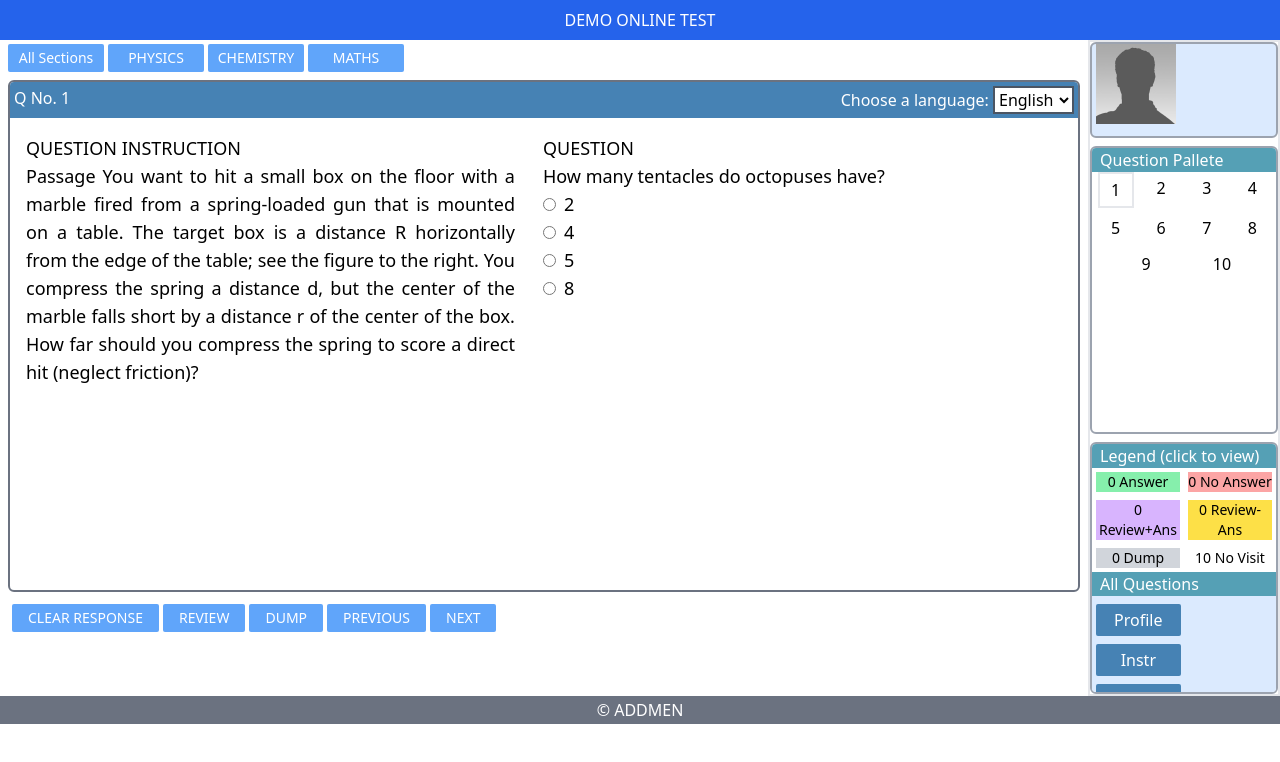
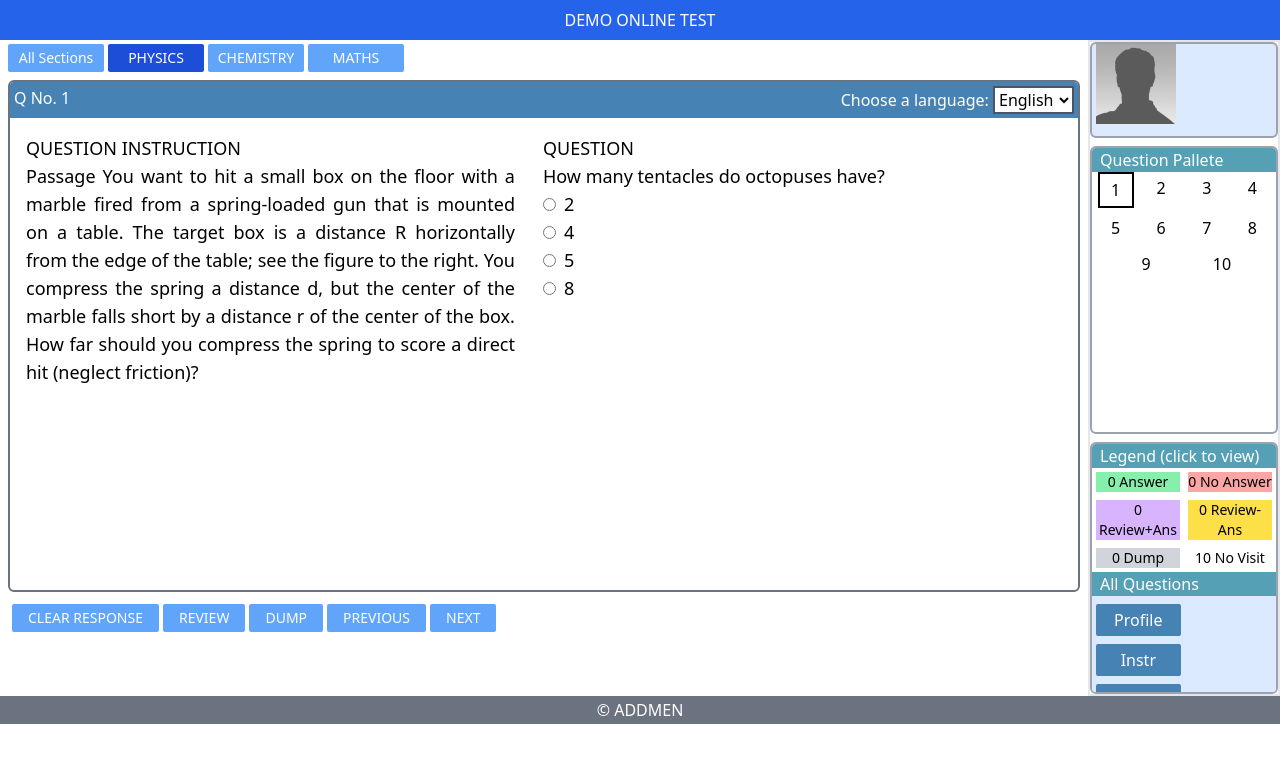
Before and after one commit to imon08/exam-panel, a Next.js app: page / in a window 1280 px wide. Shown: the top 762 px of the page. Built offline with nearby package versions, Linux system fonts and the light colour scheme.

Commit message:
submit button left

```diff
--- a/src/components/Navbar.jsx
+++ b/src/components/Navbar.jsx
@@ -1,44 +1,53 @@
+import { getActiveQuestion, setActiveQuestion } from "@/slices/colorSlice";
 import { setActiveTab } from "@/slices/navSlice";
 import React from "react";
-import { useDispatch } from "react-redux";
+import { useDispatch, useSelector } from "react-redux";
 
 const Navbar = () => {
   const dispatch = useDispatch();
+  const currentQ = useSelector(getActiveQuestion);
 
-  const handleClick = (value) => {
+  const handleClick = (value, pageNo) => {
     dispatch(setActiveTab(value));
+    dispatch(setActiveQuestion(pageNo));
   };
 
   return (
     <div className="w-[75%] flex gap-1 px-1 pt-1 h-8 ml-1">
       <p
-        className="navButtons"
+        className={`navButtons`}
         onClick={() => {
-          handleClick("all_sections");
+          handleClick("all_sections", 1);
         }}
       >
         All Sections
       </p>
       <p
-        className="navButtons"
+        className={`navButtons ${
+          currentQ >= 1 && currentQ <= 3 ? "bg-blue-700" : ""
+        }`}
         onClick={() => {
-          handleClick("physics");
+          handleClick("physics", 1);
         }}
       >
         PHYSICS
       </p>
       <p
-        className="navButtons"
+        className={`navButtons ${
+          currentQ >= 4 && currentQ <= 6 ? "bg-blue-700" : ""
+        }`}
         onClick={() => {
-          handleClick("chemisty");
+          handleClick("chemisty", 4);
         }}
       >
         CHEMISTRY
       </p>
       <p
-        className="navButtons"
+        className={`navButtons ${
+          currentQ >= 7 && currentQ <= 10 ? "bg-blue-700" : ""
+        }`}
         onClick={() => {
-          handleClick("maths");
+          handleClick("maths", 7);
         }}
       >
         MATHS
--- a/src/components/QuestionSection.jsx
+++ b/src/components/QuestionSection.jsx
@@ -4,7 +4,7 @@ import {
   setActiveQuestion,
   setAllColors,
 } from "@/slices/colorSlice";
-import React, { useEffect, useState } from "react";
+import React from "react";
 import { useDispatch, useSelector } from "react-redux";
 import QuestionCard from "./QuestionCard";
 import { questions } from "@/constants/Constants";
@@ -13,11 +13,6 @@ const QuestionSection = () => {
   const dispatch = useDispatch();
   const colors = useSelector(getColors);
   const currentQ = useSelector(getActiveQuestion);
-  // const [currentQ, setCurrentQ] = useState(colors[0].no);
-
-  // useEffect(() => {
-  //   dispatch(setActiveQuestion(currentQ));
-  // }, [currentQ]);
 
   const setCurrentQ = (val) => {
     dispatch(setActiveQuestion(val));
@@ -48,9 +43,10 @@ const QuestionSection = () => {
         }
         return obj;
       });
+      if (currentQ == 10) setCurrentQ(1);
+      else setCurrentQ(currentQ + 1);
     }
-    if (currentQ == 10) setCurrentQ(1);
-    else setCurrentQ(currentQ + 1);
+
     if (newColors) dispatch(setAllColors(newColors));
   };
   return (
@@ -63,7 +59,7 @@ const QuestionSection = () => {
           onClick={() => {
             handleClick("clear");
           }}
-          className="qSecButtons"
+          className={`qSecButtons`}
         >
           CLEAR RESPONSE
         </p>
@@ -87,6 +83,7 @@ const QuestionSection = () => {
           onClick={() => {
             if (currentQ == 1) setCurrentQ(10);
             else setCurrentQ(currentQ - 1);
+            handleClick("prev");
           }}
           className="qSecButtons"
         >
--- a/src/components/RightSideBar.jsx
+++ b/src/components/RightSideBar.jsx
@@ -21,12 +21,12 @@ const RightSideBar = () => {
   };
 
   const statusColor = (status) => {
-    if (status === "answer") return "bg-green-200";
-    else if (status === "noAnswer") return "bg-red-200";
-    else if (status === "review+ans") return "bg-purple-200";
-    else if (status === "review-ans") return "bg-yellow-200";
-    else if (status === "dump") return "bg-gray-200";
-    else if (status === "noVisits") return "bg-white-200";
+    if (status === "answer") return "bg-green-300";
+    else if (status === "noAnswer") return "bg-red-300";
+    else if (status === "review+ans") return "bg-purple-300";
+    else if (status === "review-ans") return "bg-yellow-300";
+    else if (status === "dump") return "bg-gray-300";
+    else if (status === "noVisits") return "bg-white";
   };
 
   return (
@@ -43,7 +43,7 @@ const RightSideBar = () => {
                 onClick={() => dispatch(setActiveQuestion(item.no))}
                 key={item.no}
                 className={`px-4 py-1 ${statusColor(item.status)} ${
-                  currentQ === item.no ? "border-2 boder-black" : ""
+                  currentQ === item.no ? "border-2 border-black" : ""
                 } w-9 flex justify-center`}
               >
                 {item.no}
--- a/src/styles/globals.css
+++ b/src/styles/globals.css
@@ -7,6 +7,6 @@
     @apply bg-blue-400 w-24 text-center text-white text-sm rounded-sm flex justify-center items-center cursor-pointer;
   }
   .qSecButtons {
-    @apply bg-blue-400 px-4 py-1 text-center text-white text-sm min-h-fit rounded-sm flex justify-center items-center cursor-pointer;
+    @apply bg-blue-400 px-4 py-1 text-center text-white text-sm min-h-fit rounded-sm flex justify-center items-center cursor-pointer active:bg-blue-300;
   }
 }
```
